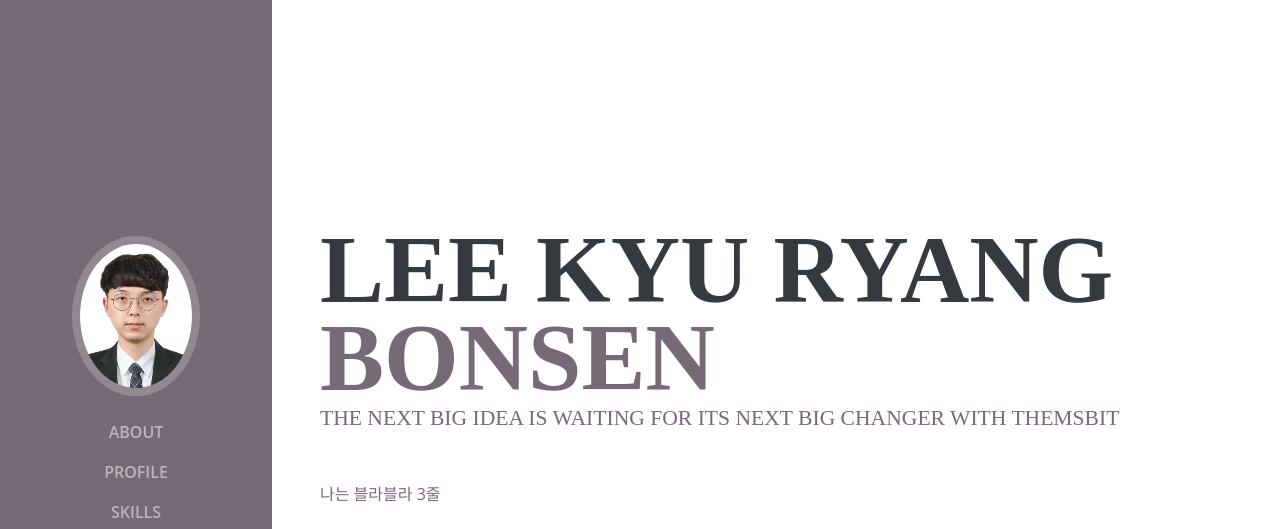
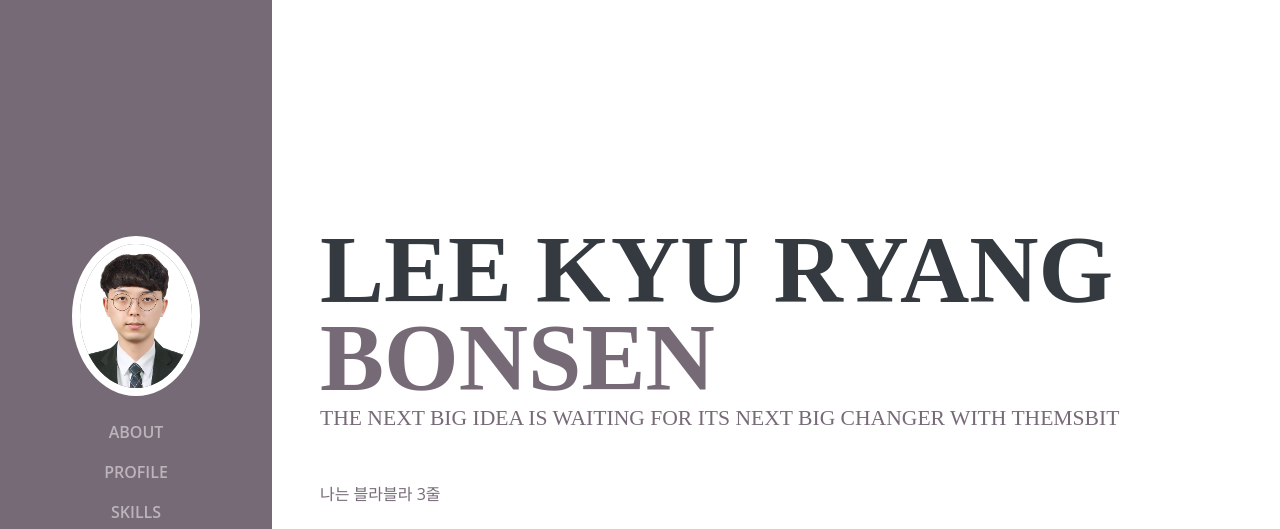
Before and after one commit to kyuryang/kyuryang.github.io, a plain HTML site: page index.html in a window 1280 px wide. Shown: the top 529 px of the page. Drawn offline with Linux system fonts and the light colour scheme.

Commit message:
Update style.css

```diff
--- a/css/style.css
+++ b/css/style.css
@@ -105,7 +105,7 @@ a:active {
       #sideNav .navbar-brand .img-profile {
           max-width: 10rem;
           max-height: 10rem;
-          border: 0.5rem solid rgba(255, 255, 255, 0.2);
+          border: 0.5rem solid #ffffff;
       }
       #sideNav .navbar-collapse {
           display: flex;
```
